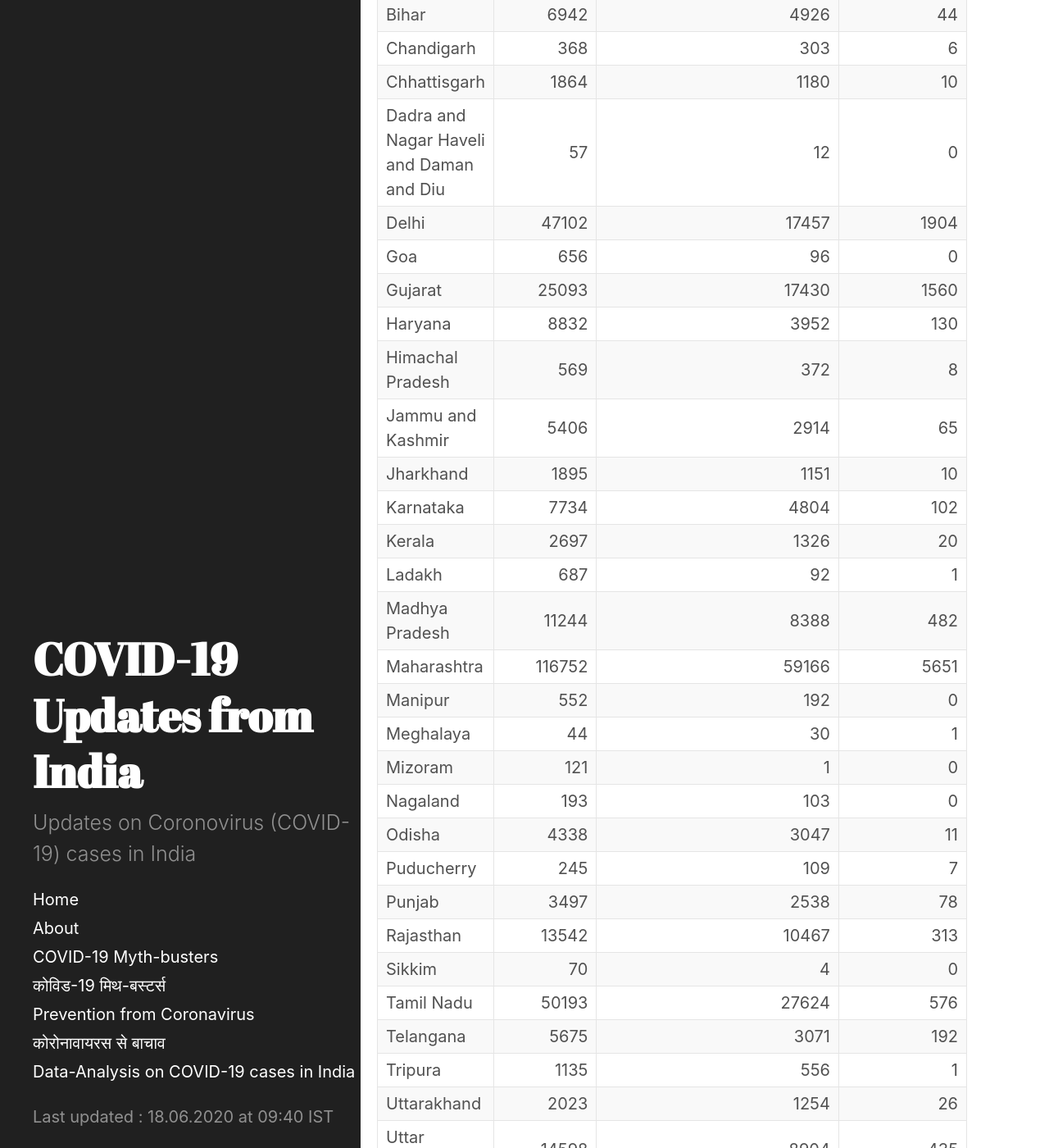
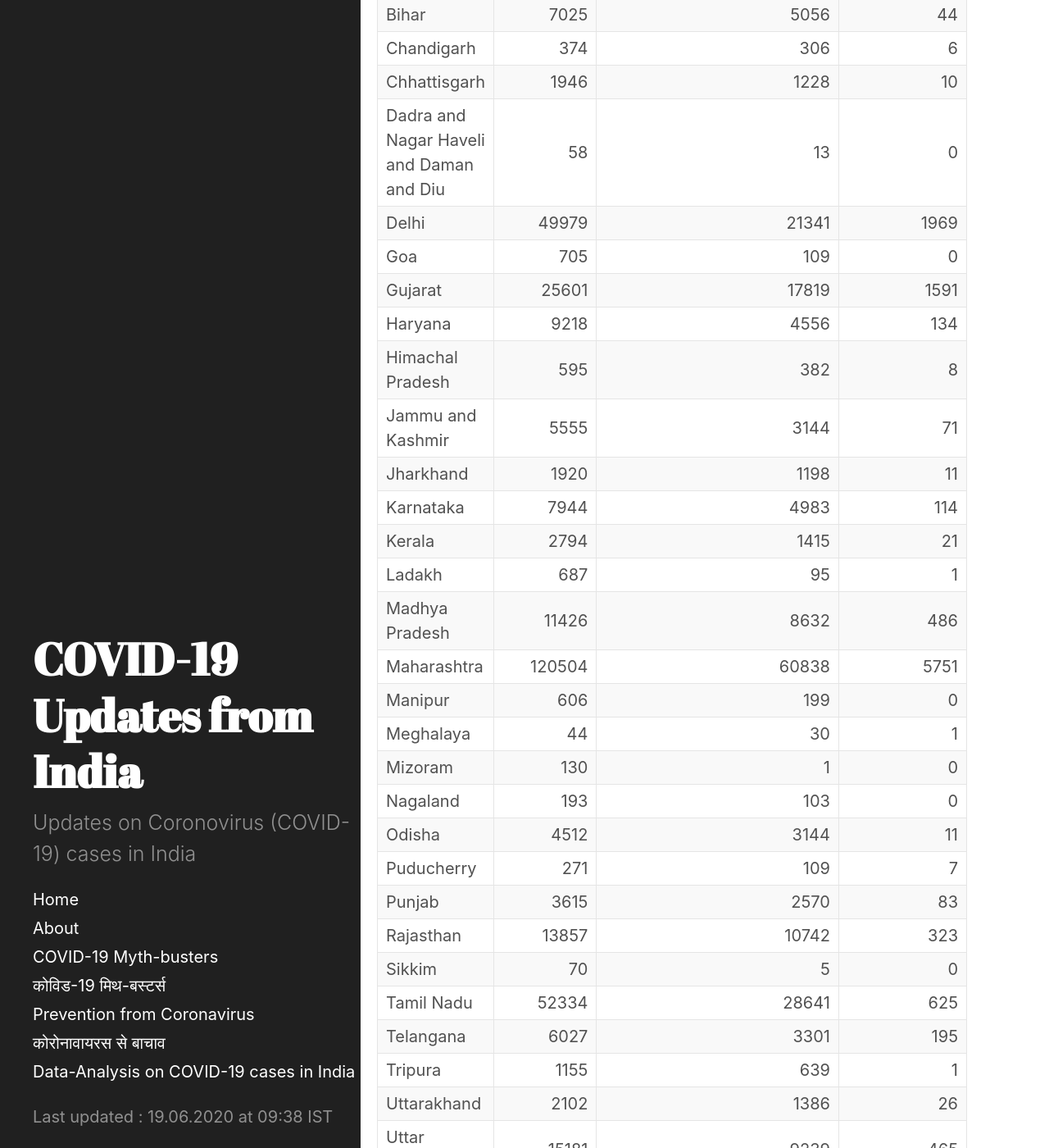
Before and after one commit to bhooraj/covid19updates-india, a Jekyll site: the page built from _posts/2020-06-19-home.md, in a window 1280 px wide and 1400 px high, scrolled down 990 px. Shown: the whole window at 82% size. Built offline with Jekyll 4.4.1, drawn with Linux system fonts in a browser that asks for light colours; some of the changed text lies outside the part shown.

Commit message:
19thJune Update

```diff
--- a/_data/last_updated.yml
+++ b/_data/last_updated.yml
@@ -1 +1 @@
-- updated_on : 18.06.2020 at 09:40 IST
+- updated_on : 19.06.2020 at 09:38 IST
--- /dev/null
+++ b/_includes/table-20200619-0938.md
@@ -0,0 +1,38 @@
+| Name of State / UT                       |   Total Confirmed cases |   Cured/Discharged/Migrated |   Deaths ( more than 70% cases due to comorbidities ) |
+|:-----------------------------------------|------------------------:|----------------------------:|------------------------------------------------------:|
+| Andaman and Nicobar Islands              |                      44 |                          33 |                                                     0 |
+| Andhra Pradesh                           |                    7518 |                        3789 |                                                    92 |
+| Arunachal Pradesh                        |                     103 |                          10 |                                                     0 |
+| Assam                                    |                    4777 |                        2654 |                                                     9 |
+| Bihar                                    |                    7025 |                        5056 |                                                    44 |
+| Chandigarh                               |                     374 |                         306 |                                                     6 |
+| Chhattisgarh                             |                    1946 |                        1228 |                                                    10 |
+| Dadra and Nagar Haveli and Daman and Diu |                      58 |                          13 |                                                     0 |
+| Delhi                                    |                   49979 |                       21341 |                                                  1969 |
+| Goa                                      |                     705 |                         109 |                                                     0 |
+| Gujarat                                  |                   25601 |                       17819 |                                                  1591 |
+| Haryana                                  |                    9218 |                        4556 |                                                   134 |
+| Himachal Pradesh                         |                     595 |                         382 |                                                     8 |
+| Jammu and Kashmir                        |                    5555 |                        3144 |                                                    71 |
+| Jharkhand                                |                    1920 |                        1198 |                                                    11 |
+| Karnataka                                |                    7944 |                        4983 |                                                   114 |
+| Kerala                                   |                    2794 |                        1415 |                                                    21 |
+| Ladakh                                   |                     687 |                          95 |                                                     1 |
+| Madhya Pradesh                           |                   11426 |                        8632 |                                                   486 |
+| Maharashtra                              |                  120504 |                       60838 |                                                  5751 |
+| Manipur                                  |                     606 |                         199 |                                                     0 |
+| Meghalaya                                |                      44 |                          30 |                                                     1 |
+| Mizoram                                  |                     130 |                           1 |                                                     0 |
+| Nagaland                                 |                     193 |                         103 |                                                     0 |
+| Odisha                                   |                    4512 |                        3144 |                                                    11 |
+| Puducherry                               |                     271 |                         109 |                                                     7 |
+| Punjab                                   |                    3615 |                        2570 |                                                    83 |
+| Rajasthan                                |                   13857 |                       10742 |                                                   323 |
+| Sikkim                                   |                      70 |                           5 |                                                     0 |
+| Tamil Nadu                               |                   52334 |                       28641 |                                                   625 |
+| Telangana                                |                    6027 |                        3301 |                                                   195 |
+| Tripura                                  |                    1155 |                         639 |                                                     1 |
+| Uttarakhand                              |                    2102 |                        1386 |                                                    26 |
+| Uttar Pradesh                            |                   15181 |                        9239 |                                                   465 |
+| West Bengal                              |                   12735 |                        7001 |                                                   518 |
+| Cases being reassigned to states         |                    8927 |                           0 |                                                     0 |
--- a/_posts/2020-06-18-home.md
+++ b/_posts/2020-06-19-home.md
@@ -4,7 +4,7 @@
 last_update: true
 ---
 
-#### COVID-19 Cases in India (as on  18 June 2020, 08:00 IST)
+#### COVID-19 Cases in India (as on  19 June 2020, 08:00 IST)
 <div class="alert alert-primary" role="alert">
 <p id = "totalcases" style="font-size: 1.2rem; font-weight: bold;"></p>
 <p id = "totalrecovered" style="font-size: 1.2rem; font-weight: bold;"></p>
@@ -22,7 +22,7 @@
 
 <div class="datatable-begin"></div>
 
-{% include table-20200618-0940.md %}
+{% include table-20200619-0938.md %}
 
 <div class="datatable-end"></div>
 <br>
```
Also changed, not shown: _includes/charts-20200619-0942.html (added, +193 -0 lines), _posts/2020-06-09-Updates.md (renamed from _posts/2020-06-08-Updates.md, +3 -0 lines), _posts/2020-06-19-Latest-updates.md (renamed from _posts/2020-06-18-Latest-updates.md, +4 -4 lines), stats-and-charts.md (+2 -2 lines).
